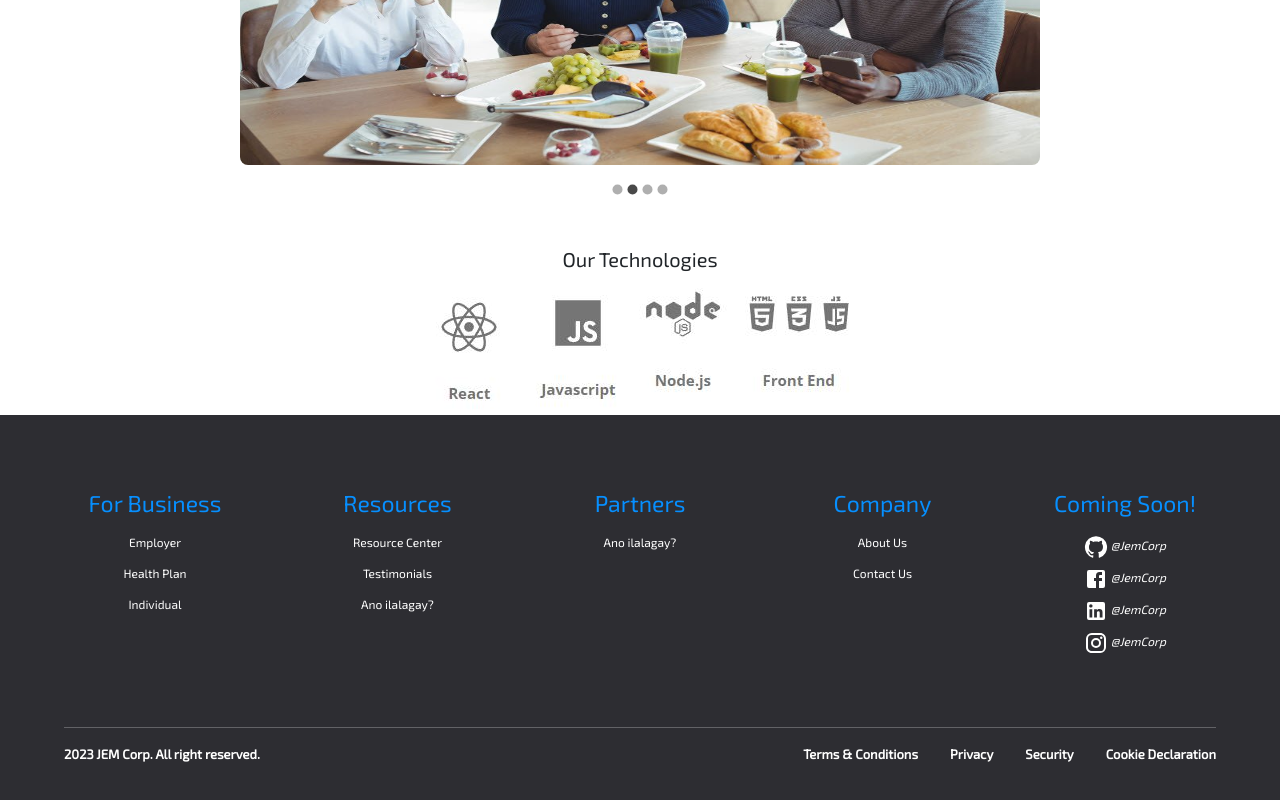
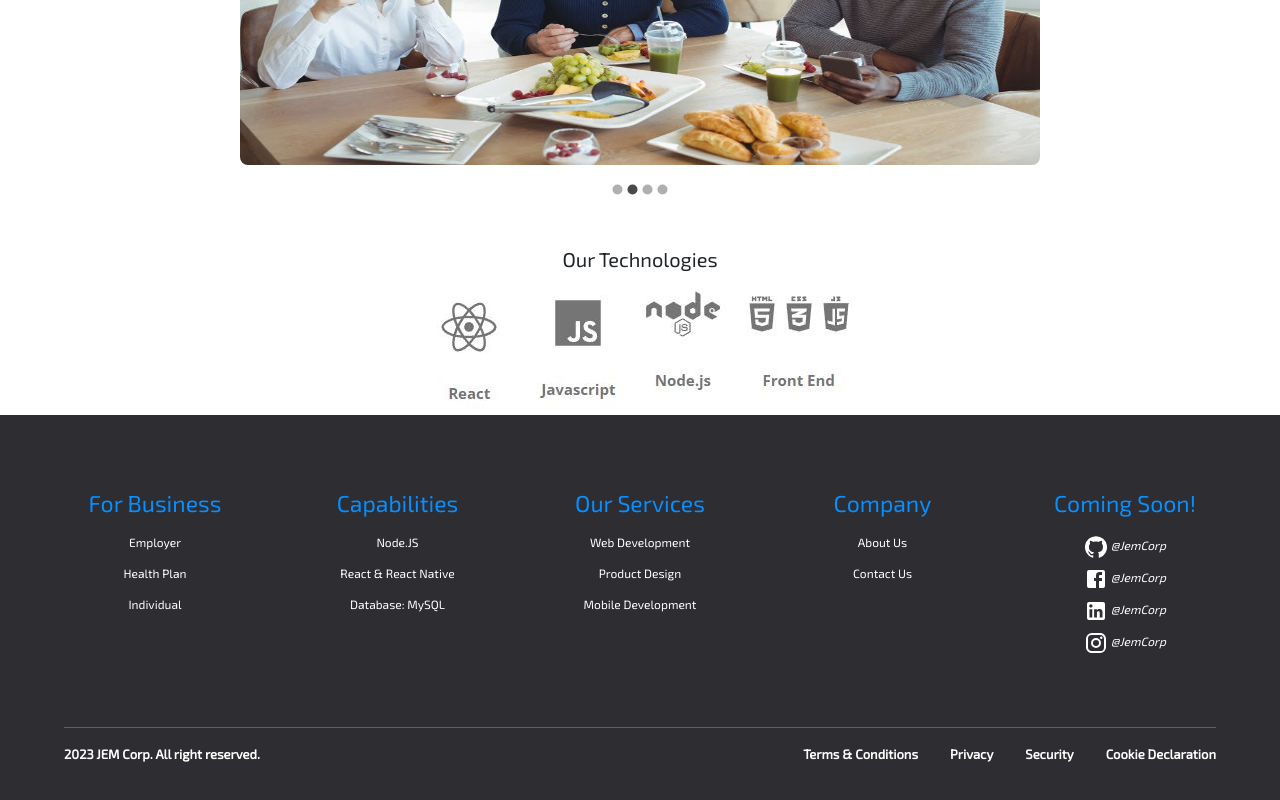
Before and after one commit to chpanda1/miniproj2, a React (Create React App) app: page / in a window 1280 px wide. Shown: the part 1701-2501 px from the top of the page. Built offline with nearby package versions, Linux system fonts and the light colour scheme; the HTML template or start-up script is replaced by a standard one.

Commit message:
Update Footer

```diff
--- a/src/components/AboutForm.jsx
+++ b/src/components/AboutForm.jsx
@@ -1,3 +1,4 @@
+/* eslint-disable react/jsx-no-target-blank */
 /* eslint-disable jsx-a11y/anchor-is-valid */
 import React from 'react'
 import InstagramIcon from '@mui/icons-material/Instagram';
--- a/src/components/Footer.jsx
+++ b/src/components/Footer.jsx
@@ -23,21 +23,27 @@ const Footer = () => {
                         </a>
                     </div>
                     <div className='sb_footer-links-div'>
-                        <h4>Resources</h4>
+                        <h4>Capabilities</h4>
                         <a href="/resource">
-                            <p>Resource Center</p>
+                            <p>Node.JS</p>
                         </a>
                         <a href="/resource">
-                            <p>Testimonials</p>
+                            <p>React & React Native</p>
                         </a>
                         <a href="/resource">
-                            <p>Ano ilalagay?</p>
+                            <p>Database: MySQL</p>
                         </a>
                     </div>
                     <div className='sb_footer-links-div'>
-                        <h4>Partners</h4>
+                        <h4>Our Services</h4>
                         <a href="/resource">
-                            <p>Ano ilalagay?</p>
+                            <p>Web Development</p>
+                        </a>
+                        <a href="/resource">
+                            <p>Product Design</p>
+                        </a>
+                        <a href="/resource">
+                            <p>Mobile Development</p>
                         </a>
                     </div>
                     <div className='sb_footer-links-div'>
@@ -69,7 +75,7 @@ const Footer = () => {
                         </p>
                     </div>
                     <div className='sb_footer-below-links'>
-                        <a href='/terms'><div><p>Terms & Conditions</p></div></a>
+                        <a href='./TermsCondition.jsx'><div><p>Terms & Conditions</p></div></a>
                         <a href='/privacy'><div><p>Privacy</p></div></a>
                         <a href='/security'><div><p>Security</p></div></a>
                         <a href='/cookieDeclaration'><div><p>Cookie Declaration</p></div></a>
```
